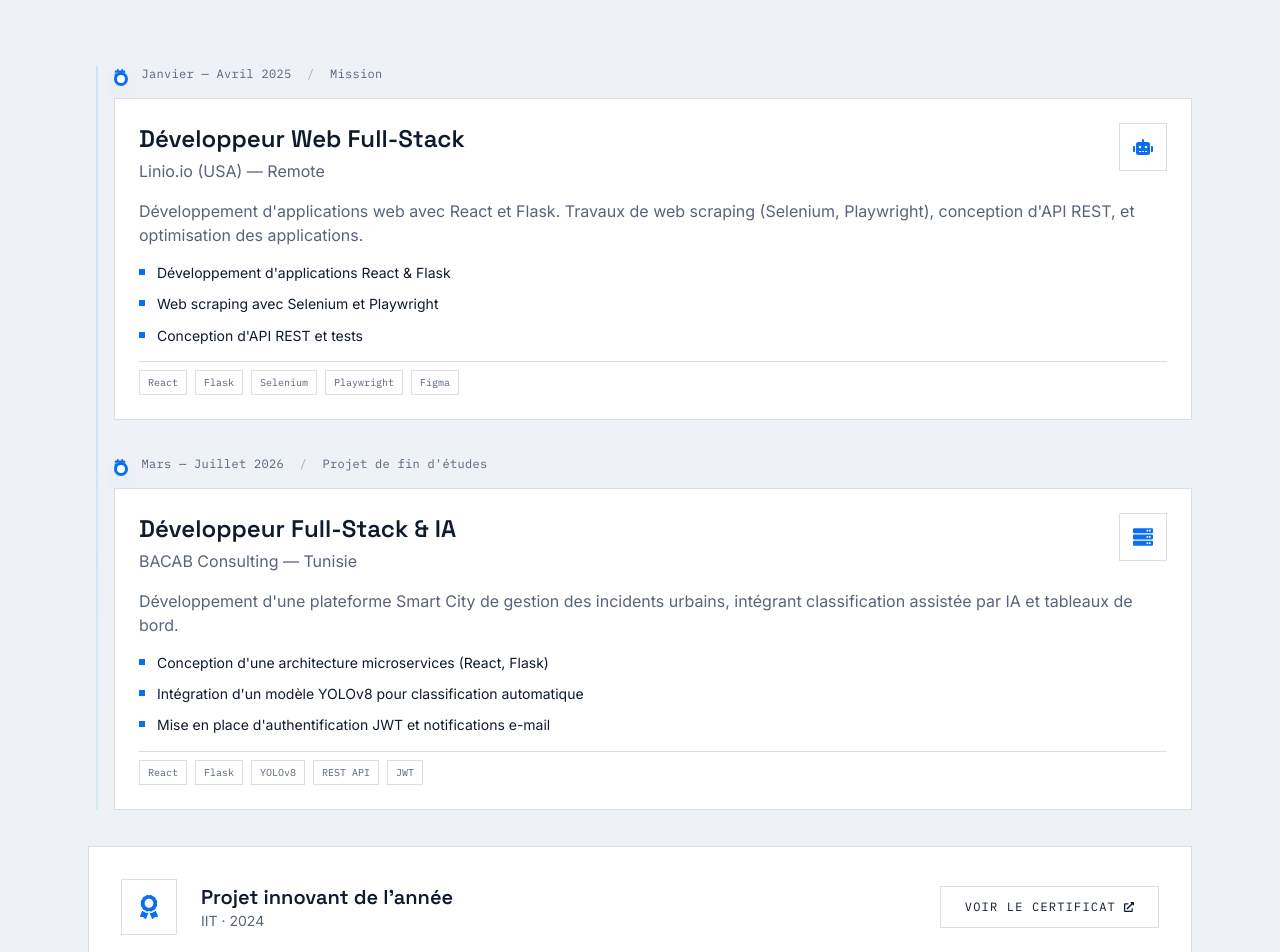
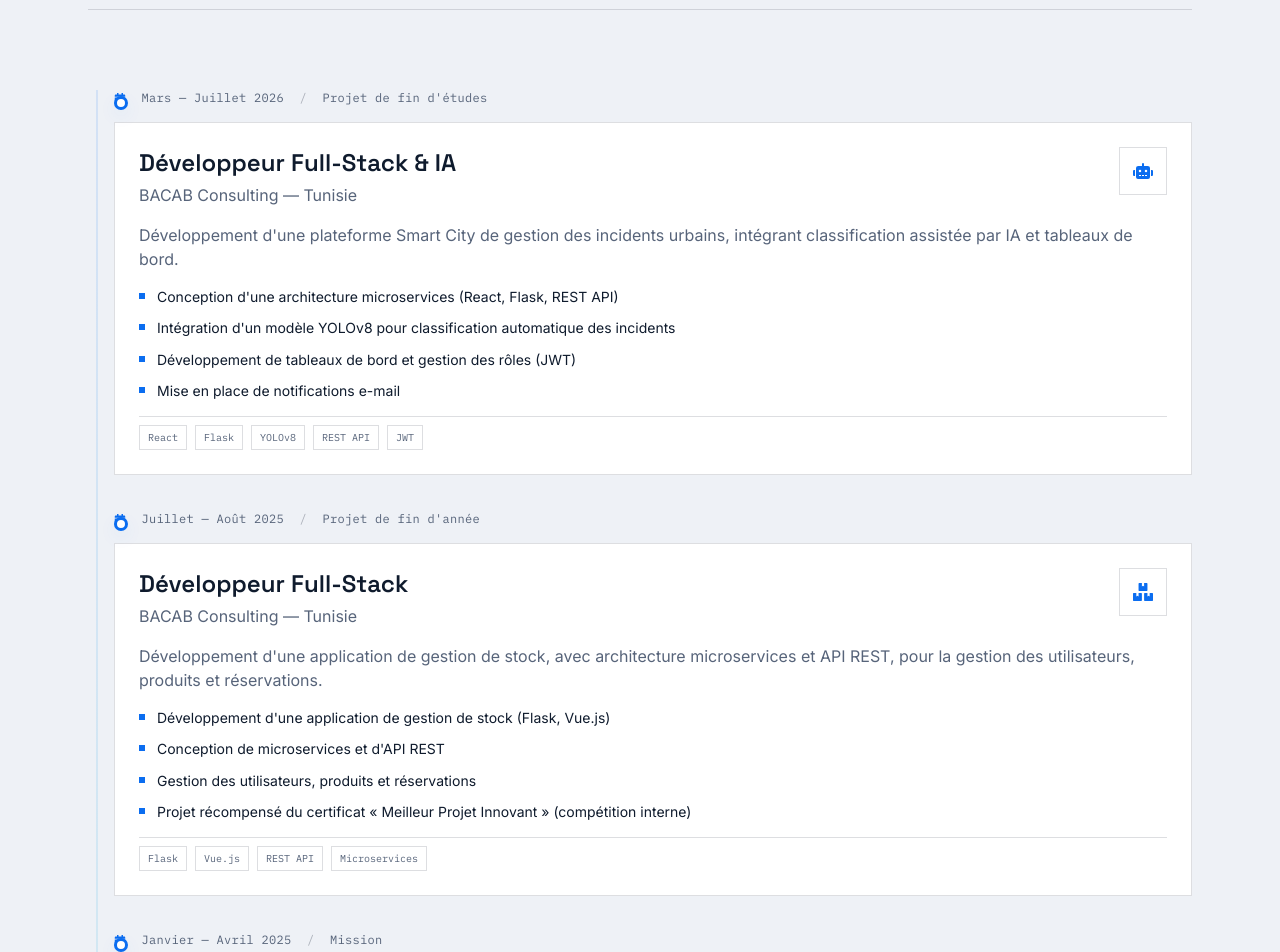
Before and after one commit to Morta19/mon-app-react, a React (Vite) app: page /projets in a window 1280 px wide. Shown: the part 440-1392 px from the top of the page. Built offline with nearby package versions, Linux system fonts and the light colour scheme; no server answers.

Commit message:
update: botton me contacter

```diff
--- a/src/Pages/ProjectsList.jsx
+++ b/src/Pages/ProjectsList.jsx
@@ -1,8 +1,7 @@
 import { useEffect, useState, useRef } from "react";
-import { FaArrowRight, FaCode, FaRocket } from "react-icons/fa";
+import { FaArrowRight, FaRocket } from "react-icons/fa";
 import { FaTimes } from "react-icons/fa";
 import localData from "../../db.json";
-import mortaImg from "../assets/morta.jpg";
 
 const ProjectsList = () => {
   const [projects, setProjects] = useState([]);
@@ -200,24 +199,35 @@ const ProjectsList = () => {
 
             {/* FEATURED */}
             {featured && (
-              <div className="mb-8 border border-[var(--line)] rounded-2xl overflow-hidden bg-[var(--surface)] p-6">
-                <div className="flex flex-col md:flex-row items-center gap-6">
-                  <div className="w-full md:w-1/3 h-40 sm:h-48 md:h-40 overflow-hidden rounded-xl">
-                    <img
-                      src={featured.image || mortaImg}
-                      alt={featured.title}
-                      className="w-full h-full object-cover"
-                    />
-                  </div>
-                  <div className="flex-1">
-                    <h3 className="text-2xl font-bold">Projet mis en avant</h3>
-                    <h2 className="text-3xl font-black my-2">
+              <div className="mb-8 border border-[var(--line)] rounded-2xl bg-[var(--surface)] p-6 md:p-8">
+                <div className="flex flex-col gap-5">
+                  <div className="flex flex-wrap items-center justify-between gap-3">
+                    <div>
+                      <p className="text-xs font-mono uppercase tracking-[0.2em] text-[var(--accent)]">
+                        Projet mis en avant
+                      </p>
+                      <h2 className="text-3xl font-black mt-2">
                         {featured.title}
                       </h2>
-                    <p className="text-zinc-400 line-clamp-3">
+                    </div>
+                    <span className="px-3 py-1 rounded-full text-[10px] font-black uppercase tracking-widest border border-green-500/20 bg-green-500/10 text-green-400">
+                      {featured.status || "Publié"}
+                    </span>
+                  </div>
+                  <p className="max-w-4xl text-zinc-400 leading-relaxed">
                     {featured.description}
                   </p>
-                    <div className="mt-4 flex items-center gap-4">
+                  <div className="flex flex-wrap gap-2">
+                    {(Array.isArray(featured.techStack)
+                      ? featured.techStack
+                      : (featured.techStack || "").split(",")
+                    ).map((tech, index) => (
+                      <span key={index} className="tech-chip">
+                        {tech.trim()}
+                      </span>
+                    ))}
+                  </div>
+                  <div className="flex flex-wrap items-center gap-4">
                     {featured.liveUrl && (
                       <a
                         href={featured.liveUrl}
@@ -232,7 +242,6 @@ const ProjectsList = () => {
                     >
                       Détails
                     </button>
-                    </div>
                   </div>
                 </div>
               </div>
@@ -270,30 +279,14 @@ const ProjectsList = () => {
                         ? "Projet principal"
                         : "Projet"}
                     </div>
-                    {/* Overlay Gradient au hover */}
-                    <div className="absolute inset-0 bg-gradient-to-b from-blue-600/0 to-blue-600/5 opacity-0 group-hover:opacity-100 transition-opacity duration-500"></div>
-
-                    {/* Visuel du haut */}
-                    <div className="h-40 sm:h-48 md:h-56 relative overflow-hidden">
-                      {project.image ? (
-                        <img
-                          loading="lazy"
-                          src={project.image}
-                          alt={project.title}
-                          className="w-full h-full object-cover group-hover:scale-105 transition-transform duration-700"
-                        />
-                      ) : (
-                        <div className="absolute inset-0 bg-gradient-to-br from-[var(--surface-3)] to-[var(--surface-2)] group-hover:scale-105 transition-transform duration-700 flex items-center justify-center">
-                          <div className="text-[var(--muted-2)] font-bold px-6 text-center">
+                    {/* Contenu textuel */}
+                    <div className="p-6 md:p-8 space-y-4 relative">
+                      <div className="flex items-start justify-between gap-4">
+                        <h2 className="text-2xl font-bold tracking-tight group-hover:text-[var(--accent)] transition-colors">
                           {project.title}
-                          </div>
-                        </div>
-                      )}
-
-                      {/* Badge Statut */}
-                      <div className="absolute top-6 right-6">
+                        </h2>
                         <span
-                          className={`px-3 py-1 rounded-full text-[10px] font-black uppercase tracking-widest border ${
+                          className={`shrink-0 px-3 py-1 rounded-full text-[10px] font-black uppercase tracking-widest border ${
                             project.status === "online"
                               ? "bg-green-500/10 border-green-500/20 text-green-400"
                               : "bg-blue-500/10 border-blue-500/20 text-blue-400"
@@ -302,16 +295,6 @@ const ProjectsList = () => {
                           {project.status || "Publié"}
                         </span>
                       </div>
-                      {!project.image && (
-                        <FaCode className="absolute bottom-6 left-6 text-white/10 text-6xl group-hover:text-blue-500/20 transition-colors" />
-                      )}
-                    </div>
-
-                    {/* Contenu textuel */}
-                    <div className="p-6 md:p-8 space-y-4 relative">
-                      <h2 className="text-2xl font-bold tracking-tight group-hover:text-[var(--accent)] transition-colors">
-                        {project.title}
-                      </h2>
 
                       <p className="text-[var(--muted-2)] text-sm leading-relaxed line-clamp-3 font-medium">
                         {project.description}
@@ -392,17 +375,6 @@ const ProjectsList = () => {
 
             <div className="mt-6 grid md:grid-cols-2 gap-6">
               <div>
-                <div className="w-full h-56 bg-[var(--surface-3)] rounded-md overflow-hidden">
-                  {selectedProject.image ? (
-                    <img
-                      loading="lazy"
-                      src={selectedProject.image}
-                      alt={selectedProject.title}
-                      className="w-full h-full object-cover"
-                    />
-                  ) : null}
-                </div>
-                <div className="mt-4">
                 <h4 className="font-display text-lg font-semibold">
                   Contexte & Rôle
                 </h4>
@@ -412,7 +384,6 @@ const ProjectsList = () => {
                       ? "Full-Stack + IA"
                       : "Full-Stack + Microservices")}
                 </p>
-                </div>
               </div>
 
               <div>
--- a/src/components/Accueil/Experience.jsx
+++ b/src/components/Accueil/Experience.jsx
@@ -5,12 +5,13 @@ import {
   FaExternalLinkAlt,
   FaRobot,
   FaServer,
+  FaBoxes,
 } from "react-icons/fa";
 
 const Experience = () => {
   const user = {
-    experience: "",
-    availability: "",
+    experience: "1+ an",
+    availability: "Disponible pour opportunités",
     bio: "Développeur full-stack spécialisé dans les architectures microservices et l'intégration de modèles IA.",
 
     stack: [
@@ -20,48 +21,69 @@ const Experience = () => {
       "Microservices",
     ],
 
+    // Trié du plus récent au plus ancien
     experiences: [
       {
         id: 1,
+        period: "Mars — Juillet 2026",
+        role: "Développeur Full-Stack & IA",
+        company: "BACAB Consulting",
+        location: "Tunisie",
+        type: "Projet de fin d'études",
+        icon: <FaRobot />,
+        description:
+          "Développement d'une plateforme Smart City de gestion des incidents urbains, intégrant classification assistée par IA et tableaux de bord.",
+        achievements: [
+          "Conception d'une architecture microservices (React, Flask, REST API)",
+          "Intégration d'un modèle YOLOv8 pour classification automatique des incidents",
+          "Développement de tableaux de bord et gestion des rôles (JWT)",
+          "Mise en place de notifications e-mail",
+        ],
+        technologies: ["React", "Flask", "YOLOv8", "REST API", "JWT"],
+      },
+      {
+        id: 2,
+        period: "Juillet — Août 2025",
+        role: "Développeur Full-Stack",
+        company: "BACAB Consulting",
+        location: "Tunisie",
+        type: "Projet de fin d'année",
+        icon: <FaBoxes />,
+        description:
+          "Développement d'une application de gestion de stock, avec architecture microservices et API REST, pour la gestion des utilisateurs, produits et réservations.",
+        achievements: [
+          "Développement d'une application de gestion de stock (Flask, Vue.js)",
+          "Conception de microservices et d'API REST",
+          "Gestion des utilisateurs, produits et réservations",
+          "Projet récompensé du certificat « Meilleur Projet Innovant » (compétition interne)",
+        ],
+        technologies: ["Flask", "Vue.js", "REST API", "Microservices"],
+      },
+      {
+        id: 3,
         period: "Janvier — Avril 2025",
         role: "Développeur Web Full-Stack",
         company: "Linio.io (USA)",
         location: "Remote",
         type: "Mission",
-        icon: <FaRobot />,
+        icon: <FaServer />,
         description:
           "Développement d'applications web avec React et Flask. Travaux de web scraping (Selenium, Playwright), conception d'API REST, et optimisation des applications.",
         achievements: [
           "Développement d'applications React & Flask",
+          "Conception d'interfaces avec Figma",
           "Web scraping avec Selenium et Playwright",
           "Conception d'API REST et tests",
         ],
         technologies: ["React", "Flask", "Selenium", "Playwright", "Figma"],
-      },
-      {
-        id: 2,
-        period: "Mars — Juillet 2026",
-        role: "Développeur Full-Stack & IA",
-        company: "BACAB Consulting",
-        location: "Tunisie",
-        type: "Projet de fin d'études",
-        icon: <FaServer />,
-        description:
-          "Développement d'une plateforme Smart City de gestion des incidents urbains, intégrant classification assistée par IA et tableaux de bord.",
-        achievements: [
-          "Conception d'une architecture microservices (React, Flask)",
-          "Intégration d'un modèle YOLOv8 pour classification automatique",
-          "Mise en place d'authentification JWT et notifications e-mail",
-        ],
-        technologies: ["React", "Flask", "YOLOv8", "REST API", "JWT"],
       },
     ],
 
     certifications: [
       {
         name: "Meilleur Projet Innovant",
-        organization: "IIT",
-        date: "2024",
+        organization: "Compétition interne — IIT",
+        date: "2025",
         url: "#",
       },
     ],
@@ -190,8 +212,6 @@ const Experience = () => {
           ))}
         </div>
 
-        {/* Reveal timeline points with IntersectionObserver (handled by hook) */}
-
         {/* RECOGNITION */}
         <div className="mt-4 border border-[var(--line-strong)] bg-[var(--surface)] p-8 flex flex-col md:flex-row items-center justify-between gap-6">
           <div className="flex items-center gap-6">
@@ -200,7 +220,7 @@ const Experience = () => {
             </div>
             <div>
               <h4 className="font-display text-xl font-semibold">
-                Projet innovant de l'année
+                {user.certifications[0].name}
               </h4>
               <p className="text-[var(--ink-muted)] text-sm">
                 {user.certifications[0].organization} ·{" "}
```
Lines whose indentation alone changed are shown as unchanged.
